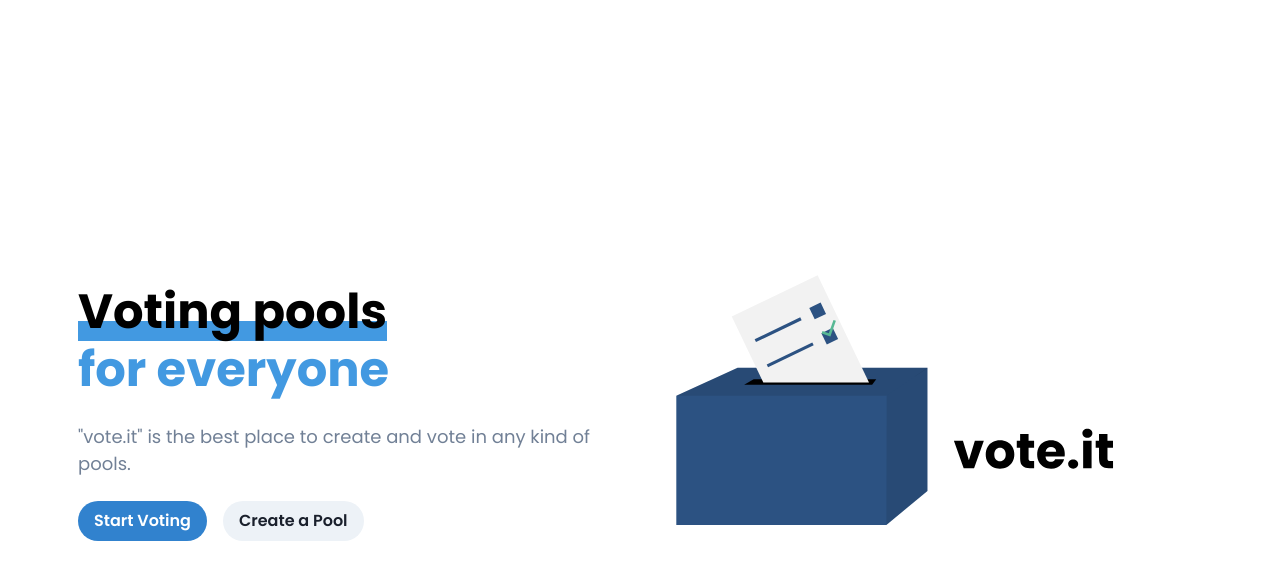
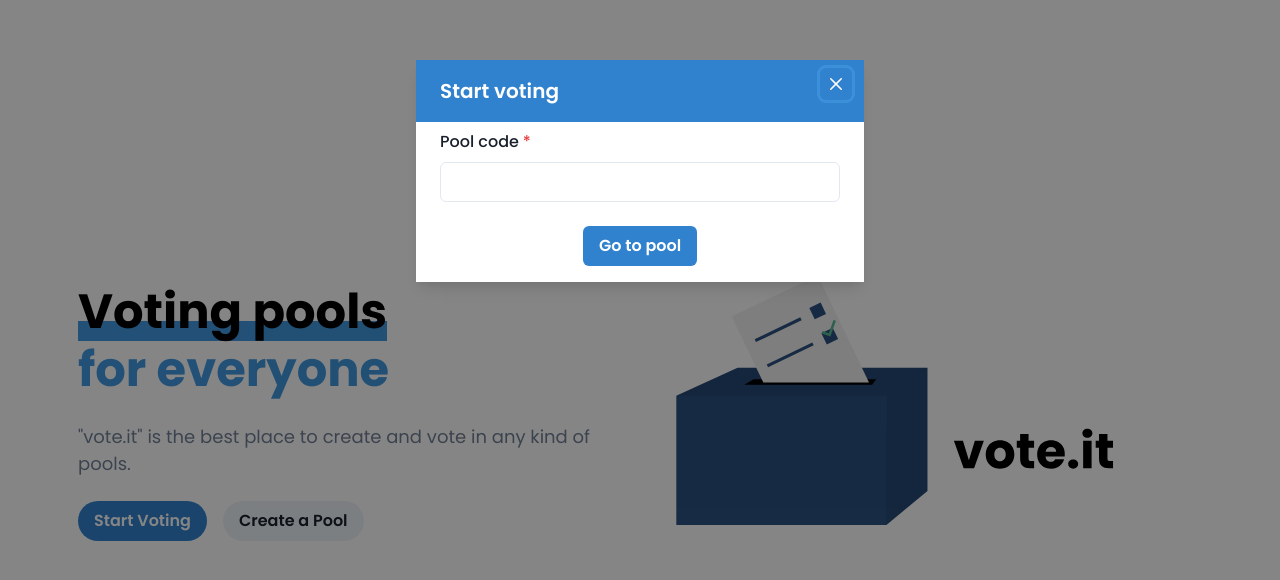
Before and after one commit to GabrielNBDS/vote.it, a Next.js app: page / in a window 1280 px wide. Both pictures are taken after a click on the link "Start Voting". Shown: the top 580 px of the page. Built offline with nearby package versions, Linux system fonts and the light colour scheme; no server answers; what @nandorojo/swr-firestore would draw is missing.

Commit message:
feat: Added 404 page

```diff
--- a/src/pages/index.tsx
+++ b/src/pages/index.tsx
@@ -1,17 +1,35 @@
-import React from 'react';
+import React, { useState } from 'react';
 import Link from 'next/link';
 import {
   Button,
   Flex,
+  FormControl,
+  FormLabel,
   Heading,
   Image,
+  Input,
+  Modal,
+  ModalBody,
+  ModalCloseButton,
+  ModalContent,
+  ModalFooter,
+  ModalHeader,
+  ModalOverlay,
   Stack,
   Text,
   useBreakpointValue,
+  useDisclosure,
 } from '@chakra-ui/react';
+import { useRouter } from 'next/router';
 
 const SplitScreen: React.FC = () => {
+  const [poolCode, setPoolCode] = useState('');
+  const { isOpen, onOpen, onClose } = useDisclosure();
+
+  const router = useRouter();
+
   return (
+    <>
       <Stack minH="100vh" direction={{ base: 'column', md: 'row' }}>
         <Flex p={8} flex={1} align="center" justify="center">
           <Stack spacing={6} w="full" maxW="lg">
@@ -46,8 +64,8 @@ const SplitScreen: React.FC = () => {
               </Text>{' '}
             </Heading>
             <Text fontSize={{ base: 'md', lg: 'lg' }} color="gray.500">
-            &quot;vote.it&quot; is the best place to create and vote in any kind
-            of pools.
+              &quot;vote.it&quot; is the best place to create and vote in any
+              kind of pools.
             </Text>
             <Stack direction={{ base: 'column', md: 'row' }} spacing={4}>
               <Button
@@ -56,6 +74,7 @@ const SplitScreen: React.FC = () => {
                 as="a"
                 rounded="full"
                 color="white"
+                onClick={onOpen}
               >
                 Start Voting
               </Button>
@@ -76,6 +95,40 @@ const SplitScreen: React.FC = () => {
           <Image alt="vote.it logo" h="250px" src="/assets/logo.svg" />
         </Flex>
       </Stack>
+
+      <Modal isOpen={isOpen} onClose={onClose}>
+        <ModalOverlay />
+        <ModalContent
+          as="form"
+          onSubmit={e => {
+            e.preventDefault();
+
+            router.push(`/${poolCode}`);
+          }}
+          borderRadius="0"
+        >
+          <ModalHeader bg="blue.500" color="white">
+            Start voting
+          </ModalHeader>
+          <ModalCloseButton color="white" />
+          <ModalBody>
+            <FormControl isRequired>
+              <FormLabel>Pool code</FormLabel>
+              <Input
+                value={poolCode}
+                onChange={e => setPoolCode(e.target.value)}
+              />
+            </FormControl>
+          </ModalBody>
+
+          <ModalFooter>
+            <Button type="submit" colorScheme="blue" mx="auto">
+              Go to pool
+            </Button>
+          </ModalFooter>
+        </ModalContent>
+      </Modal>
+    </>
   );
 };
 
```
Also changed, not shown: src/pages/404.tsx (added, +39 -0 lines), src/pages/[id].tsx (+9 -3 lines). Lines whose indentation alone changed are shown as unchanged.
